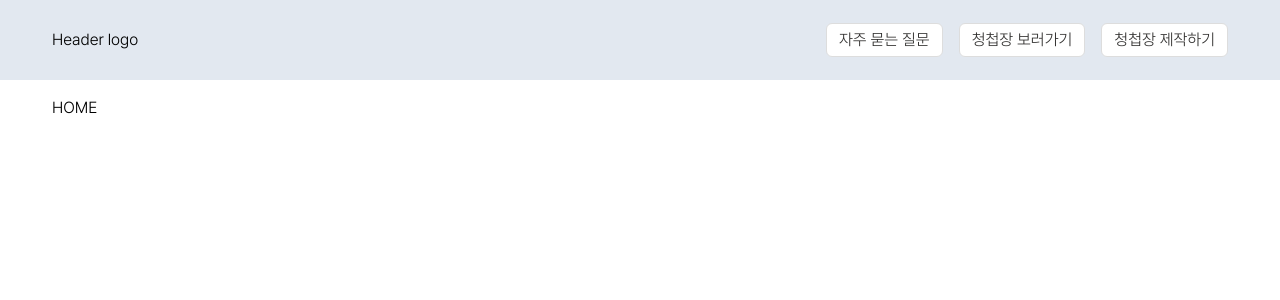
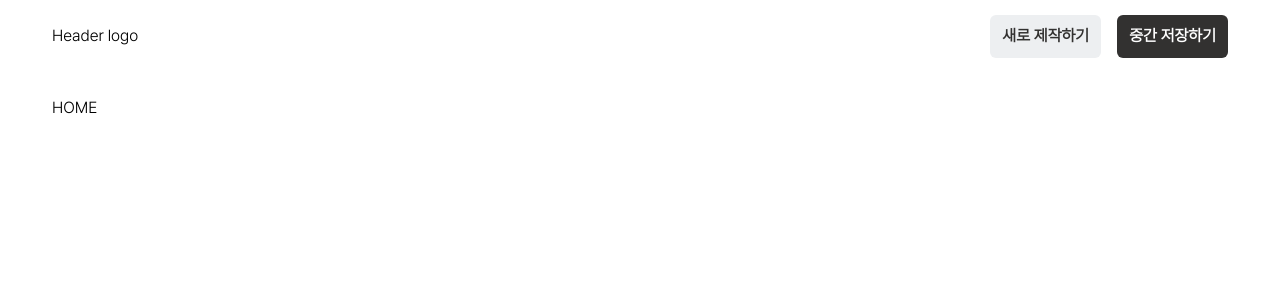
Before and after one commit to 22sook00/gloww, a Next.js app: page /home in a window 1280 px wide. Shown: the top 300 px of the page. Built offline with nearby package versions, Linux system fonts and the light colour scheme.

Commit message:
✨Feat: add common button component

```diff
--- /dev/null
+++ b/src/components/button/Button.tsx
@@ -0,0 +1,58 @@
+import React from "react";
+
+interface ButtonProps {
+  size?: "sm" | "md" | "lg" | "full";
+  theme?: "primary" | "secondary" | "error" | "outline";
+  customStyle?: string | number | undefined;
+  children: React.ReactNode;
+  type?: "button" | "submit" | "reset";
+  disabled?: boolean;
+  onClick?: (e?: React.MouseEvent<HTMLButtonElement>) => void;
+}
+
+const Button = ({
+  size = "md",
+  theme = "primary",
+  type = "button",
+  disabled = false,
+  children,
+  onClick,
+  customStyle,
+}: ButtonProps) => {
+  const sizeProps =
+    size === "sm"
+      ? "min-w-[80px] w-fit h-[41px] p-3 text-sm"
+      : size === "md"
+      ? "min-w-[100px] h-[43px] p-3"
+      : size === "lg"
+      ? "min-w-[130px] h-[52px] p-4 text-lg"
+      : size === "full"
+      ? "w-full h-[43px] p-3"
+      : undefined;
+
+  const themeProps =
+    theme === "primary"
+      ? `bg-default-black text-white hover:bg-dark-black`
+      : theme === "secondary"
+      ? `bg-tint-gray text-default-black hover:bg-default-gray`
+      : theme === "outline"
+      ? `bg-white border border-default-black hover:border-primary-dark focus:outline-none `
+      : undefined;
+
+  return (
+    <button
+      type={type}
+      onClick={onClick}
+      className={`${sizeProps ?? customStyle} ${themeProps ?? customStyle}
+    ${
+      disabled &&
+      "cursor-not-allowed bg-opacity-30 text-gray-dark border-opacity-30"
+    } font-semibold transition-all flex justify-center items-center rounded-md `}
+      disabled={disabled}
+    >
+      {children}
+    </button>
+  );
+};
+
+export default Button;
--- /dev/null
+++ b/src/components/dropdown/Dropdown.tsx
@@ -0,0 +1,7 @@
+import React from "react";
+
+const Dropdown = () => {
+  return <div>Dropdown</div>;
+};
+
+export default Dropdown;
--- a/src/components/header/Header.tsx
+++ b/src/components/header/Header.tsx
@@ -1,22 +1,20 @@
 import Link from "next/link";
 import React from "react";
+import Button from "../button/Button";
 
 const Header = () => {
   return (
-    <header className="w-full h-20 bg-slate-200 fixed top-0 z-10">
+    <header className="w-full h-[72px] fixed top-0 z-10 backdrop-blur">
       <nav className="default-layout  flex-between">
         <h3>Header logo</h3>
-        <ul className="flex-row">
-          <li className="outline-btn">
-            <Link href={"/form/1"}>자주 묻는 질문</Link>
-          </li>
-          <li className="outline-btn">
-            <Link href={"/form/1"}>청첩장 보러가기</Link>
-          </li>
-          <li className="outline-btn">
-            <Link href={"/form/1"}>청첩장 제작하기</Link>
-          </li>
-        </ul>
+        <div className="flex-row gap-4">
+          <Button theme="secondary">
+            <Link href={"/form/1"}>새로 제작하기</Link>
+          </Button>
+          <Button>
+            <Link href={"/form/1"}>중간 저장하기</Link>
+          </Button>
+        </div>
       </nav>
     </header>
   );
--- a/src/style/globals.css
+++ b/src/style/globals.css
@@ -21,9 +21,6 @@
   .default-btn {
     @apply bg-primary text-white px-3 py-1 rounded-md;
   }
-  .outline-btn {
-    @apply bg-white text-default-black border border-outline px-3 py-1 rounded-md;
-  }
 
   .dashed-horizon-line {
     @apply my-10 border-dashed border-b-4;
--- a/tailwind.config.ts
+++ b/tailwind.config.ts
@@ -24,11 +24,14 @@ const config: Config = {
         primary: "#2586F9",
         outline: "#dddddd",
         "light-outline": "#DBD9D8",
+        "default-outline": "#D5D6D8",
         "dark-outline": "#221B19",
+        "light-black": "#494949",
         "default-black": "#323130",
-        "light-black": "#494949",
+        "dark-black": "#2C2E30",
+        "tint-gray": "#EDEFF1",
+        "light-gray": "#615D5C",
         "default-gray": "#E9E9E9",
-        "light-gray": "#615D5C",
 
         "text-dark": "#333333",
         "text-tint": "#d1d1d1",
```
